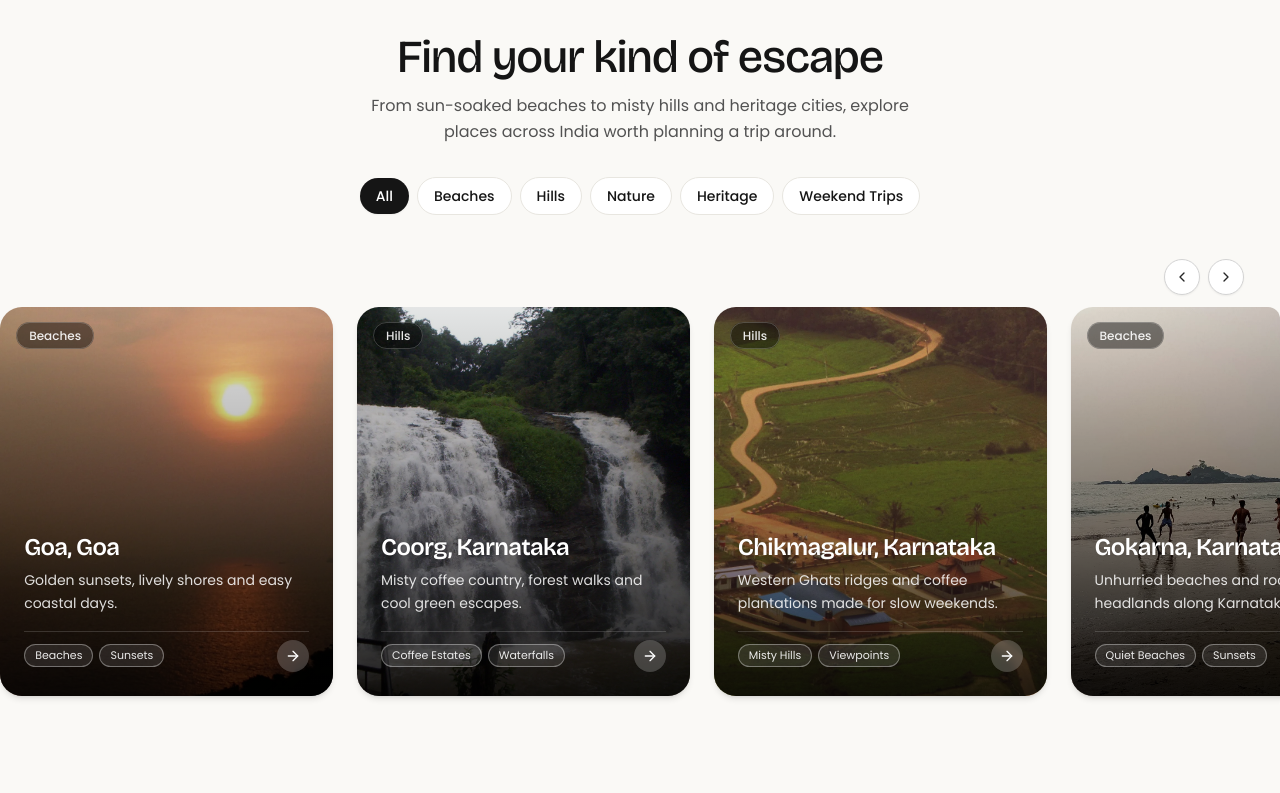
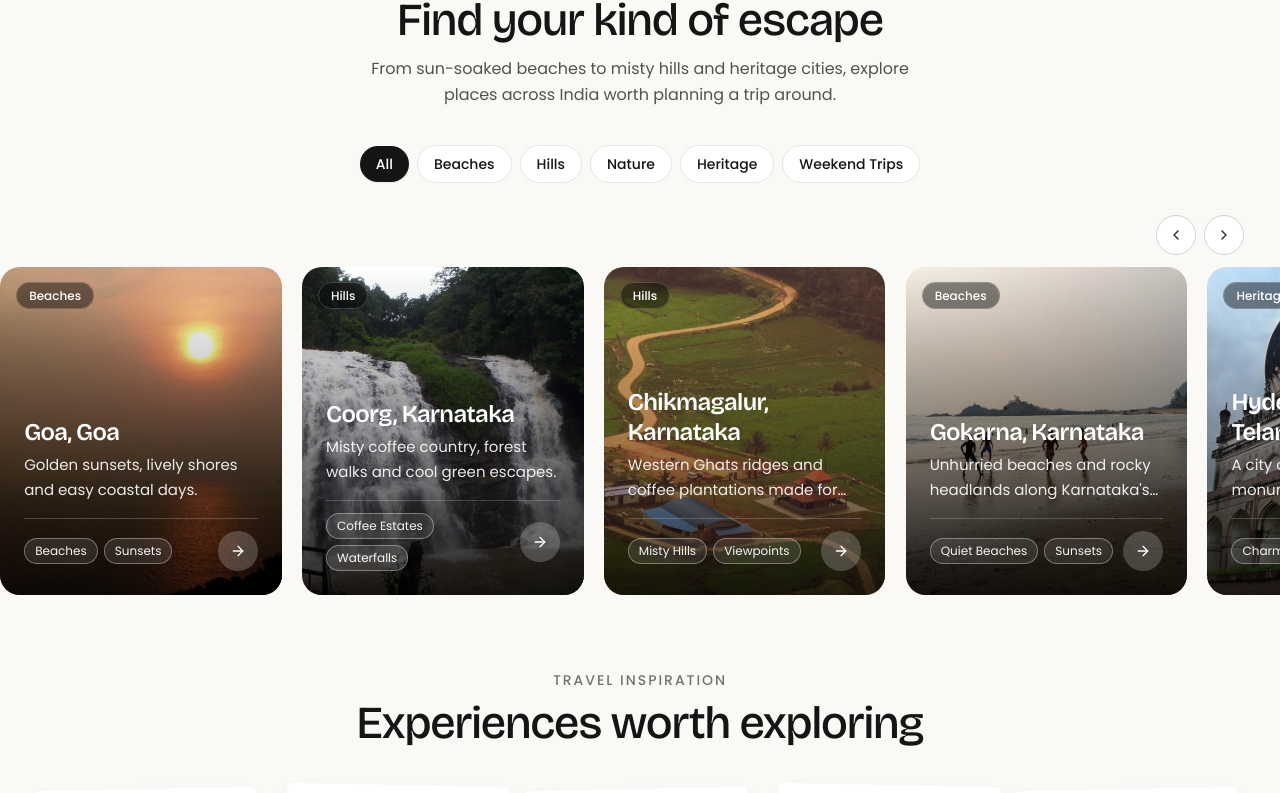
Before and after one commit to hriksinha1/Trip, a React (Vite) app: page / in a window 1280 px wide. Shown: the part 2738-3531 px from the top of the page. Built offline with nearby package versions, Linux system fonts and the light colour scheme.

Commit message:
Refine Starttrips src/components/sections/DestinationExplorer.tsx

```diff
--- a/src/components/sections/DestinationExplorer.tsx
+++ b/src/components/sections/DestinationExplorer.tsx
@@ -1,173 +1,108 @@
-import React, { useState, useRef, useEffect } from "react";
+import React, { useState, useRef, useEffect, useCallback } from "react";
 import { ArrowRight, ChevronLeft, ChevronRight } from "lucide-react";
 import { SectionHeading } from "../ui/SectionHeading";
 import { Chip } from "../ui/Chip";
 import { SmartImage } from "../ui/SmartImage";
-import {
-  destinationCategories,
-  DestinationCategory,
-  destinations,
-  Destination,
-} from "../../data/destinations";
+import { destinationCategories, DestinationCategory, destinations, Destination } from "../../data/destinations";
 
 interface DestinationExplorerProps {
   onSelectDestination: (destination: Destination) => void;
 }
 
-export const DestinationExplorer: React.FC<DestinationExplorerProps> = ({
-  onSelectDestination,
-}) => {
+export const DestinationExplorer: React.FC<DestinationExplorerProps> = ({ onSelectDestination }) => {
   const [activeCategory, setActiveCategory] = useState<DestinationCategory>("All");
+  const [canScrollLeft, setCanScrollLeft] = useState(false);
+  const [canScrollRight, setCanScrollRight] = useState(false);
   const trackRef = useRef<HTMLDivElement>(null);
 
-  const filteredDestinations =
-    activeCategory === "All"
+  const filteredDestinations = activeCategory === "All"
     ? destinations
-      : destinations.filter((d) => d.categories.includes(activeCategory));
+    : destinations.filter((destination) => destination.categories.includes(activeCategory));
 
-  // Reset track scroll position to 0 when filter category changes per spec
+  const checkScroll = useCallback(() => {
+    const track = trackRef.current;
+    if (!track) return;
+    setCanScrollLeft(track.scrollLeft > 2);
+    setCanScrollRight(track.scrollLeft < track.scrollWidth - track.clientWidth - 2);
+  }, []);
+
   useEffect(() => {
-    if (trackRef.current) {
-      trackRef.current.scrollLeft = 0;
-    }
-  }, [activeCategory]);
+    const track = trackRef.current;
+    if (!track) return;
+    track.scrollTo({ left: 0, behavior: "auto" });
+    checkScroll();
+  }, [activeCategory, filteredDestinations.length, checkScroll]);
+
+  useEffect(() => {
+    const track = trackRef.current;
+    if (!track) return;
+    track.addEventListener("scroll", checkScroll, { passive: true });
+    const resizeObserver = new ResizeObserver(checkScroll);
+    resizeObserver.observe(track);
+    checkScroll();
+    return () => {
+      track.removeEventListener("scroll", checkScroll);
+      resizeObserver.disconnect();
+    };
+  }, [checkScroll]);
 
   const scrollByAmount = (direction: "left" | "right") => {
-    if (!trackRef.current) return;
-    const scrollAmount = trackRef.current.clientWidth * 0.75;
-    trackRef.current.scrollBy({
-      left: direction === "left" ? -scrollAmount : scrollAmount,
-      behavior: "smooth",
-    });
+    const track = trackRef.current;
+    if (!track) return;
+    track.scrollBy({ left: (direction === "left" ? -1 : 1) * track.clientWidth * 0.75, behavior: "smooth" });
   };
 
   return (
-    <section
-      id="destinations"
-      aria-labelledby="discover-world-heading"
-      className="w-full py-16 sm:py-24 overflow-x-clip scroll-mt-20"
-    >
-      {/* Heading & Controls Header aligned to shell width */}
+    <section id="destinations" aria-labelledby="discover-world-heading" className="section w-full scroll-mt-20">
       <div data-shell className="shell">
         <SectionHeading
           id="discover-world-heading"
           title="Find your kind of escape"
           subtitle="From sun-soaked beaches to misty hills and heritage cities, explore places across India worth planning a trip around."
-          className="mb-8"
+          className="section-heading-gap"
         />
-
-        {/* Filter Chips Bar */}
-        <div
-          role="toolbar"
-          aria-label="Filter destinations by travel style"
-          className="flex items-center justify-start md:justify-center gap-2 overflow-x-auto no-scrollbar pb-3 mb-8 px-1"
-        >
+        <div role="toolbar" aria-label="Filter destinations by travel style" className="mb-6 flex items-center justify-start gap-2 overflow-x-auto no-scrollbar px-1 pb-2 md:justify-center">
           {destinationCategories.map((category) => (
-            <Chip
-              key={category}
-              label={category}
-              active={activeCategory === category}
-              onClick={() => setActiveCategory(category)}
-            />
+            <Chip key={category} label={category} active={activeCategory === category} onClick={() => setActiveCategory(category)} />
           ))}
         </div>
-
-        {/* Prev / Next controls aligned to shell edge */}
-        <div className="flex justify-end gap-2 mb-3">
-          <button
-            type="button"
-            onClick={() => scrollByAmount("left")}
-            aria-label="Scroll destinations left"
-            className="w-9 h-9 rounded-full bg-white border border-neutral-300 flex items-center justify-center text-neutral-800 hover:bg-neutral-100 transition-colors shadow-xs focus-visible:outline-none focus-visible:ring-2 focus-visible:ring-[#151515]"
-          >
-            <ChevronLeft className="w-4 h-4" />
+        <div className="mb-3 flex justify-end gap-2">
+          <button type="button" onClick={() => scrollByAmount("left")} disabled={!canScrollLeft} aria-label="Scroll destinations left" className="inline-flex size-10 items-center justify-center rounded-full border border-neutral-300 bg-white text-neutral-800 transition-colors hover:bg-neutral-100 disabled:cursor-not-allowed disabled:opacity-30 focus-visible:outline-none focus-visible:ring-2 focus-visible:ring-[#151515]">
+            <ChevronLeft className="size-4" aria-hidden="true" />
           </button>
-          <button
-            type="button"
-            onClick={() => scrollByAmount("right")}
-            aria-label="Scroll destinations right"
-            className="w-9 h-9 rounded-full bg-white border border-neutral-300 flex items-center justify-center text-neutral-800 hover:bg-neutral-100 transition-colors shadow-xs focus-visible:outline-none focus-visible:ring-2 focus-visible:ring-[#151515]"
-          >
-            <ChevronRight className="w-4 h-4" />
+          <button type="button" onClick={() => scrollByAmount("right")} disabled={!canScrollRight} aria-label="Scroll destinations right" className="inline-flex size-10 items-center justify-center rounded-full border border-neutral-300 bg-white text-neutral-800 transition-colors hover:bg-neutral-100 disabled:cursor-not-allowed disabled:opacity-30 focus-visible:outline-none focus-visible:ring-2 focus-visible:ring-[#151515]">
+            <ChevronRight className="size-4" aria-hidden="true" />
           </button>
         </div>
       </div>
 
-      {/* Full-bleed track spanning viewport with .bleed-pad aligning first card to shell */}
       <div className="relative w-full">
-        <div
-          ref={trackRef}
-          tabIndex={0}
-          aria-label="Destinations carousel"
-          className="flex gap-4 sm:gap-6 overflow-x-auto snap-x snap-mandatory no-scrollbar bleed-pad pb-4 focus-visible:outline-none focus-visible:ring-2 focus-visible:ring-[#151515] rounded-xl"
-        >
+        <div ref={trackRef} tabIndex={0} aria-label="Destinations carousel" className="bleed-pad no-scrollbar flex snap-x snap-mandatory gap-[var(--card-gap)] overflow-x-auto pb-4 focus-visible:outline-none focus-visible:ring-2 focus-visible:ring-[#151515]">
           {filteredDestinations.length === 0 ? (
-            <div className="w-full py-12 text-center text-neutral-500 text-sm">
-              No destinations found for this category.
+            <div className="w-full py-12 text-center text-sm text-neutral-500">No destinations found for this category.</div>
+          ) : filteredDestinations.map((destination) => (
+            <article key={destination.id} className="group relative aspect-[6/7] w-[78vw] shrink-0 snap-start overflow-hidden rounded-[20px] bg-neutral-200 sm:w-[clamp(260px,22vw,400px)]">
+              <SmartImage imageId={destination.imageId} fill sizes="(min-width: 1280px) 22vw, (min-width: 640px) 34vw, 78vw" className="transition-transform duration-700 ease-out group-hover:scale-[1.03]" />
+              <div className="absolute inset-0 bg-gradient-to-t from-black/80 via-black/30 to-transparent" aria-hidden="true" />
+              <div className="absolute left-4 top-4 z-10">
+                <span className="rounded-full border border-white/20 bg-black/45 px-3 py-1 text-xs font-medium text-white">{destination.badge}</span>
               </div>
-          ) : (
-            filteredDestinations.map((dest) => (
-              <article
-                key={dest.id}
-                className="snap-start shrink-0 w-[clamp(260px,26vw,380px)] aspect-[6/7] rounded-[18px] sm:rounded-[22px] overflow-hidden relative group shadow-md transition-transform duration-300 hover:-translate-y-1"
-              >
-                {/* Full-bleed photo */}
-                <SmartImage
-                  imageId={dest.imageId}
-                  fill
-                  sizes="(min-width: 1280px) 26vw, (min-width: 640px) 34vw, 260px"
-                  className="transition-transform duration-700 ease-out group-hover:scale-105"
-                />
-
-                {/* Scrim Overlay */}
-                <div
-                  className="absolute inset-0 bg-gradient-to-t from-black/85 via-black/35 to-black/10"
-                  aria-hidden="true"
-                />
-
-                {/* Top-left Category Badge */}
-                <div className="absolute top-4 left-4 z-10">
-                  <span className="px-3 py-1 rounded-full bg-black/45 backdrop-blur-md border border-white/20 text-xs font-medium text-white/90 select-none">
-                    {dest.badge}
-                  </span>
+              <div className="absolute inset-x-0 bottom-0 z-10 flex flex-col justify-end p-5 sm:p-6 text-left text-white">
+                <h3 className="mb-1.5 font-display text-[22px] sm:text-2xl font-semibold tracking-tight leading-tight" style={{ textWrap: "balance" }}>
+                  {destination.name}, {destination.state}
+                </h3>
+                <p className="mb-4 line-clamp-2 text-[15px] leading-relaxed text-white/90">{destination.description}</p>
+                <div className="flex items-center justify-between gap-2 border-t border-white/20 pt-3">
+                  <div className="flex flex-wrap items-center gap-1.5">
+                    {destination.tags.map((tag) => <span key={tag} className="rounded-full border border-white/35 bg-white/10 px-2.5 py-1 text-xs text-white/95">{tag}</span>)}
                   </div>
-
-                {/* Bottom Content Area */}
-                <div className="absolute inset-x-0 bottom-0 p-5 sm:p-6 z-10 flex flex-col justify-end text-left text-white">
-                  <h3 className="font-display text-xl sm:text-2xl font-semibold tracking-tight text-white mb-1.5 drop-shadow-xs">
-                    {dest.name}, {dest.state}
-                  </h3>
-
-                  <p className="text-sm text-white/85 line-clamp-2 leading-relaxed mb-4 font-sans">
-                    {dest.description}
-                  </p>
-
-                  {/* Tags and Action Arrow Button */}
-                  <div className="flex items-center justify-between gap-2 pt-2 border-t border-white/15">
-                    <div className="flex items-center gap-1.5 flex-wrap">
-                      {dest.tags.map((tag, idx) => (
-                        <span
-                          key={idx}
-                          className="px-2.5 py-0.5 rounded-full border border-white/35 bg-white/10 text-[11px] font-normal text-white/90"
-                        >
-                          {tag}
-                        </span>
-                      ))}
-                    </div>
-
-                    <button
-                      type="button"
-                      onClick={() => onSelectDestination(dest)}
-                      aria-label={`View details for ${dest.name}, ${dest.state}`}
-                      className="w-8 h-8 rounded-full bg-white/20 hover:bg-white text-white hover:text-[#151515] backdrop-blur-xs flex items-center justify-center transition-all duration-200 shrink-0 focus-visible:outline-none focus-visible:ring-2 focus-visible:ring-white"
-                    >
-                      <ArrowRight className="w-4 h-4" />
+                  <button type="button" onClick={() => onSelectDestination(destination)} aria-label={`View details for ${destination.name}, ${destination.state}`} className="inline-flex size-10 shrink-0 items-center justify-center rounded-full bg-white/20 text-white transition-colors hover:bg-white hover:text-[#151515] focus-visible:outline-none focus-visible:ring-2 focus-visible:ring-white">
+                    <ArrowRight className="size-4" aria-hidden="true" />
                   </button>
                 </div>
               </div>
             </article>
-            ))
-          )}
+          ))}
         </div>
       </div>
     </section>
```
Lines whose indentation alone changed are shown as unchanged.
